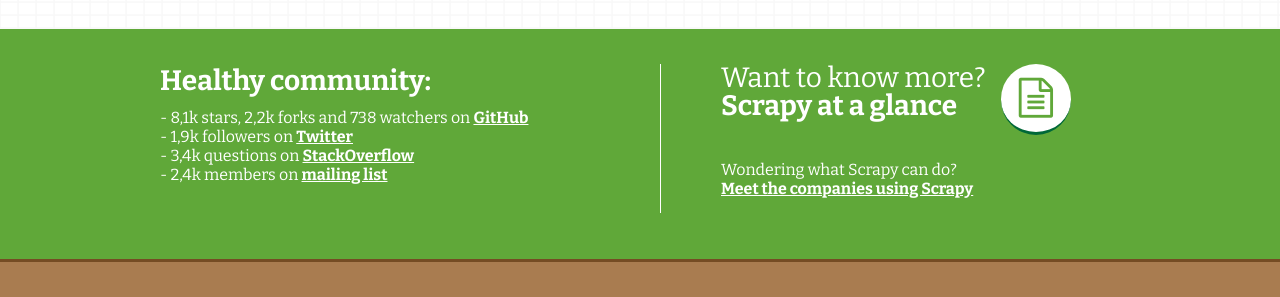
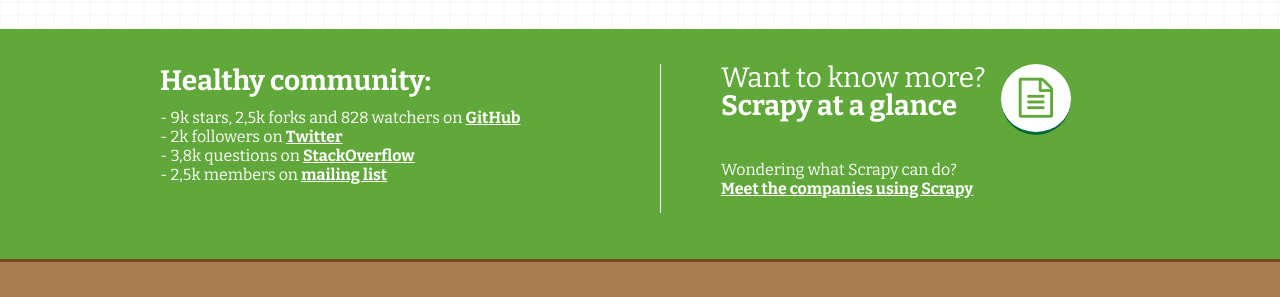
Before and after one commit to scrapy/scrapy.org, a Jekyll site: the page built from index.html, in a window 1280 px wide, cut to the strip 934-1231 px from the top of the page. Built offline with Jekyll 4.4.1, drawn with Linux system fonts in a browser that asks for light colours; comment, search, counter and statistics services are not loaded; grey boxes are pictures that could not be loaded.

Commit message:
updated community numbers

```diff
--- a/index.html
+++ b/index.html
@@ -120,10 +120,10 @@
     <div class="block-left">
       <h2>Healthy community:</h2>
       <ul>
-        <li>- 8,1k stars, 2,2k forks and 738 watchers on <a href="https://github.com/scrapy/scrapy">GitHub</a></li>
-        <li>- 1,9k followers on <a href="https://twitter.com/ScrapyProject">Twitter</a></li>
-        <li>- 3,4k questions on <a href="http://stackoverflow.com/tags/scrapy/info">StackOverflow</a></li>
-        <li>- 2,4k members on <a href="https://groups.google.com/forum/?fromgroups#!aboutgroup/scrapy-users">mailing list</a></li>
+        <li>- 9k stars, 2,5k forks and 828 watchers on <a href="https://github.com/scrapy/scrapy">GitHub</a></li>
+        <li>- 2k followers on <a href="https://twitter.com/ScrapyProject">Twitter</a></li>
+        <li>- 3,8k questions on <a href="http://stackoverflow.com/tags/scrapy/info">StackOverflow</a></li>
+        <li>- 2,5k members on <a href="https://groups.google.com/forum/?fromgroups#!aboutgroup/scrapy-users">mailing list</a></li>
       </ul>
     </div>
     <div class="block-right">
```
